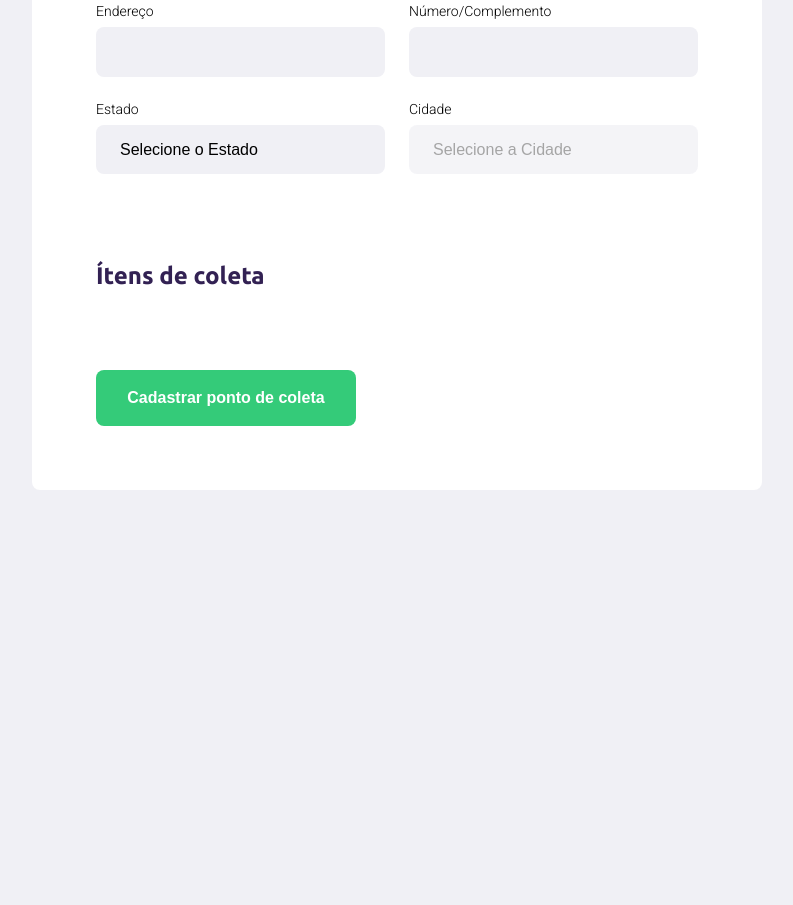
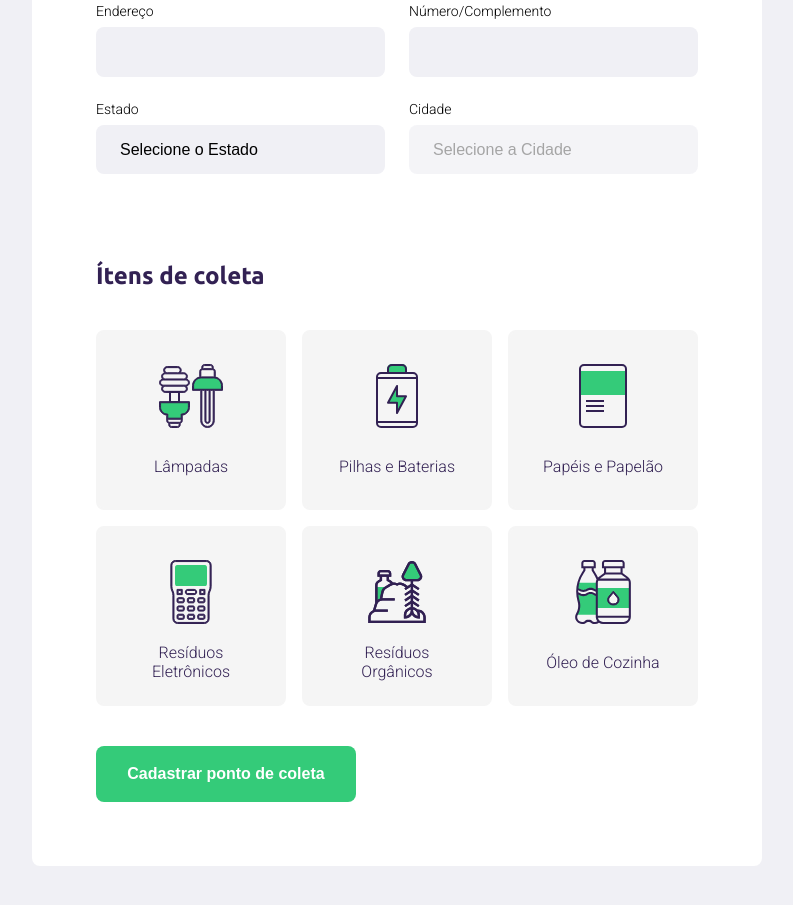
Before and after one commit to renato-knauer/ecoleta, a plain HTML site: page create-point.html in a window 1280 px wide. Shown: the part 505-1410 px from the top of the page, without its empty margins (243-1036 px from the left). Before the commit the page ends 1075 px from the top, so only its background shows below. Drawn offline with Linux system fonts and the light colour scheme; no server answers.

Commit message:
Selection of items implemented

```diff
--- a/create-point.html
+++ b/create-point.html
@@ -78,7 +78,6 @@
                         </select>
                     </div>
                 </div>
-
             </fieldset>
 
             <!-- WASTE ITEMS -->
@@ -87,6 +86,39 @@
                 <legend>
                     <h2>Ítens de coleta</h2>
                 </legend>
+
+                <!-- ITEMS GRID -->
+
+                <div class="items-grid">
+                    <li data-id="1">
+                        <img src="./assets/lampadas.svg" alt="Lâmpadas">
+                        <span>Lâmpadas</span>
+                    </li>
+                    <li data-id="2">
+                        <img src="./assets/baterias.svg" alt="Pilhas e Baterias">
+                        <span>Pilhas e Baterias</span>
+                    </li>
+                    <li data-id="3">
+                        <img src="./assets/papeis-papelao.svg" alt="Papéis e Papelão">
+                        <span>Papéis e Papelão</span>
+                    </li>
+                    <li data-id="4">
+                        <img src="./assets/eletronicos.svg" alt="Resíduos Eletrônicos">
+                        <span>Resíduos Eletrônicos</span>
+                    </li>
+                    <li data-id="5">
+                        <img src="./assets/organicos.svg" alt="Resíduos Orgânicos">
+                        <span>Resíduos Orgânicos</span>
+                    </li>
+                    <li data-id="6">
+                        <img src="./assets/oleo.svg" alt="Óleo de Cozinha">
+                        <span>Óleo de Cozinha</span>
+                    </li>
+                </div>
+
+                <!-- HIDDEN INPUT TO SELECT WASTED ITEMS -->
+
+                <input type="hidden" name="items">
             </fieldset>
 
             <button type="submit">Cadastrar ponto de coleta</button>
--- a/scripts/create-point.js
+++ b/scripts/create-point.js
@@ -1,4 +1,3 @@
-
 function populateUFs() {
     const ufSelect = document.querySelector('select[name=uf]')
 
@@ -49,3 +48,49 @@ function getCities(event) {
 document
     .querySelector('select[name=uf]')
     .addEventListener('change', getCities)
+
+
+/* WASTE ITEMS */
+
+
+const itemsToCollect = document.querySelectorAll('.items-grid li')
+
+for(let item of itemsToCollect) {
+    item.addEventListener('click', handleSelectedItem)
+}
+
+// Selected items will be put here
+let selectedItems = []
+const collectedItems = document.querySelector('input[name=items]')
+
+function handleSelectedItem(event) {
+    const itemLi = event.target
+    itemLi.classList.toggle('selected')
+
+    const itemId = itemLi.dataset.id
+
+    // verify if item is already selected
+    // if yes, catch the selected items
+    const alreadySelected = selectedItems.findIndex( item => {
+        const itemFound = item == itemId // true or false
+        return itemFound
+    })
+
+    // if already selected
+    if(alreadySelected >= 0) {
+        // remove from selection
+        const filteredItems = selectedItems.filter( item => {
+            const itemIsDifferent = item != itemId // false
+            return itemIsDifferent
+        })
+
+        selectedItems = filteredItems
+    } else {
+        // if not selected
+        // add it to selection
+        selectedItems.push(itemId)
+    }
+
+    // update the hidden input with the selected items
+    collectedItems.value = selectedItems
+}
--- a/styles/create-point.css
+++ b/styles/create-point.css
@@ -115,3 +115,47 @@ form button {
 form button:hover {
     background-color: #2fb86e;
 }
+
+
+/* FIELDSET - ITEMS-GRID */
+
+
+fieldset .items-grid {
+    display: grid;
+    grid-template-columns: 1fr 1fr 1fr;
+    gap: 16px;
+}
+
+fieldset .items-grid li {
+    background-color: #f5f5f5;
+    list-style: none;
+    border: 2px solid #f5f5f5;
+    border-radius: 8px;
+    height: 180px;
+    padding: 32px 24px 16px;
+    display: flex;
+    flex-direction: column;
+    justify-content: space-between;
+    align-items: center;
+    text-align: center;
+    cursor: pointer;
+}
+
+fieldset .items-grid li span {
+    flex: 1;
+    display: flex;
+    align-items: center;
+    margin-top: 12px;
+    color: var(--title-color);
+}
+
+fieldset .items-grid li.selected {
+    background-color: #e1faec;
+    border: 2px solid #34cb79;
+}
+
+/* Fixing multiple events when clicking in one of these items */
+fieldset .items-grid li img,
+fieldset .items-grid li span {
+    pointer-events: none;
+}
```
